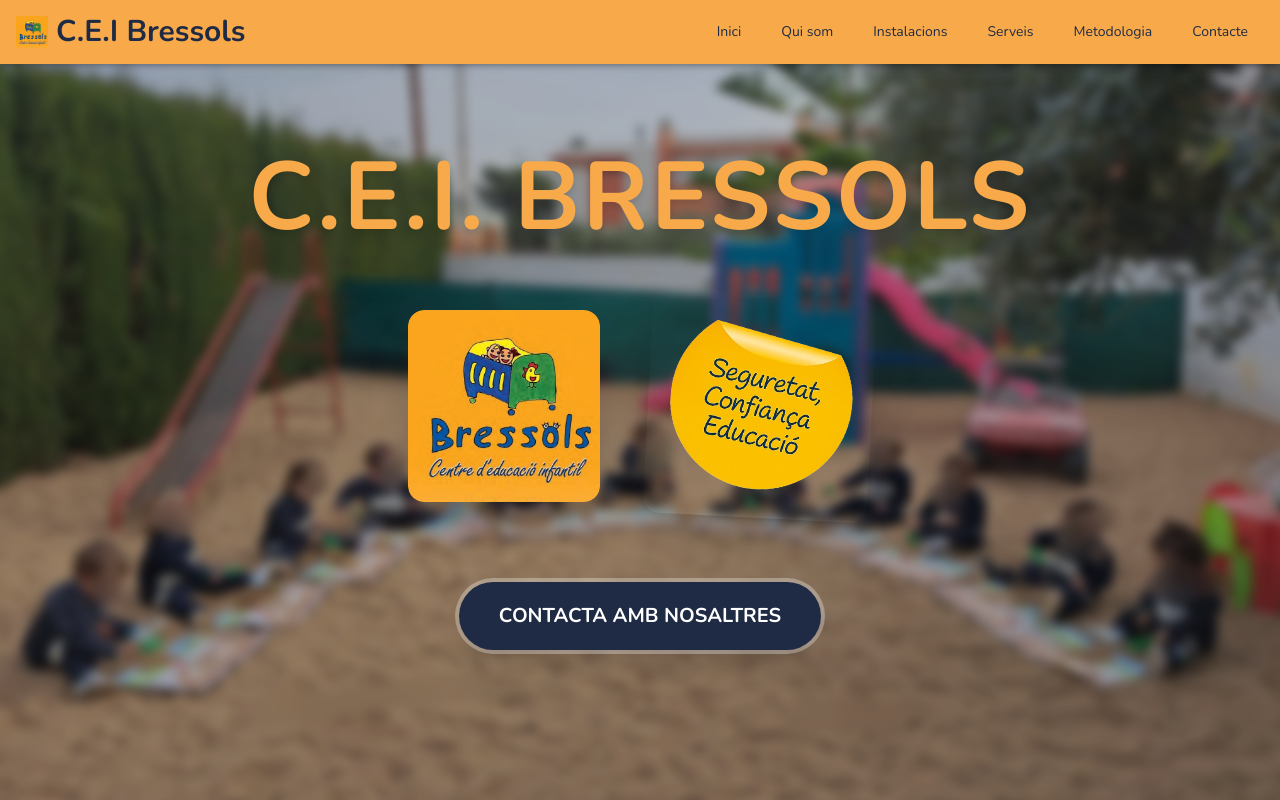
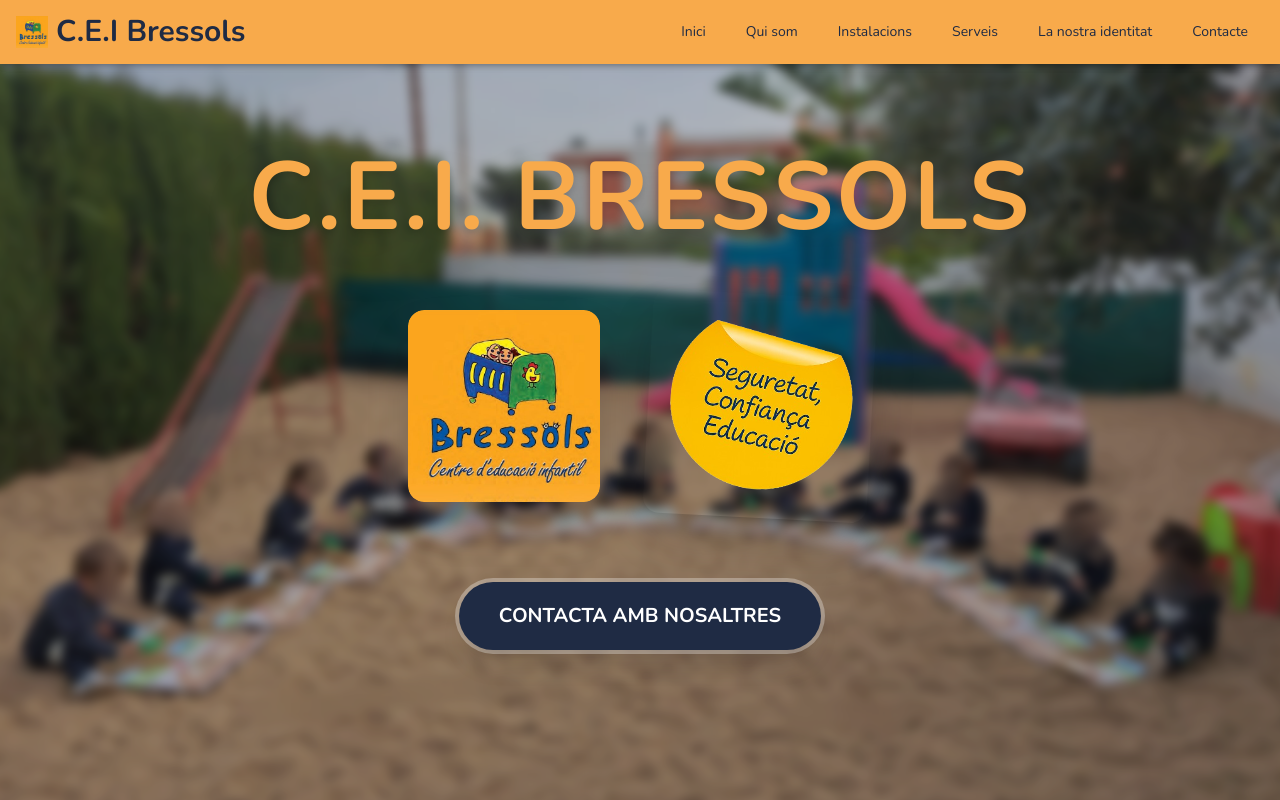
Before and after one commit to carlos3mas/bressolsweb, a Next.js app: page / in a window 1280 px wide. Shown: the top 800 px of the page. Built offline with nearby package versions, Linux system fonts and the light colour scheme; no server answers.

Commit message:
Fix navbar links and update favicon variants

```diff
--- a/components/Navbar.tsx
+++ b/components/Navbar.tsx
@@ -61,7 +61,7 @@
             href="#filosofia"
             className="px-4 py-2 rounded-md text-bressolsAzul font-medium transition hover:bg-bressolsAzul hover:text-bressols"
           >
-            Metodologia
+            La nostra identitat
           </a>
           <a
             href="#contacte"
@@ -108,7 +108,7 @@
             onClick={toggleMenu}
             className="text-bressolsAzul font-medium"
           >
-            Filosofia
+            La nostra identitat
           </a>
           <a
             href="#contacte"
--- a/pages/index.tsx
+++ b/pages/index.tsx
@@ -33,7 +33,8 @@
         <meta name="twitter:description" content="Centre autoritzat amb més de 25 anys d&apos;experiència educant menuts." />
         <meta name="twitter:image" content="/logo.jpg" />
 
-        <link rel="icon" href="/logo.jpg" />
+        <link rel="icon" href="/favicon.ico" sizes="any" />
+        <link rel="apple-touch-icon" href="/apple-touch-icon.png" />
       </Head>
 
       <Navbar />
```
Also changed, not shown: public/apple-touch-icon.png (added), 1 other file (tests, documents, lock files or other folders).
